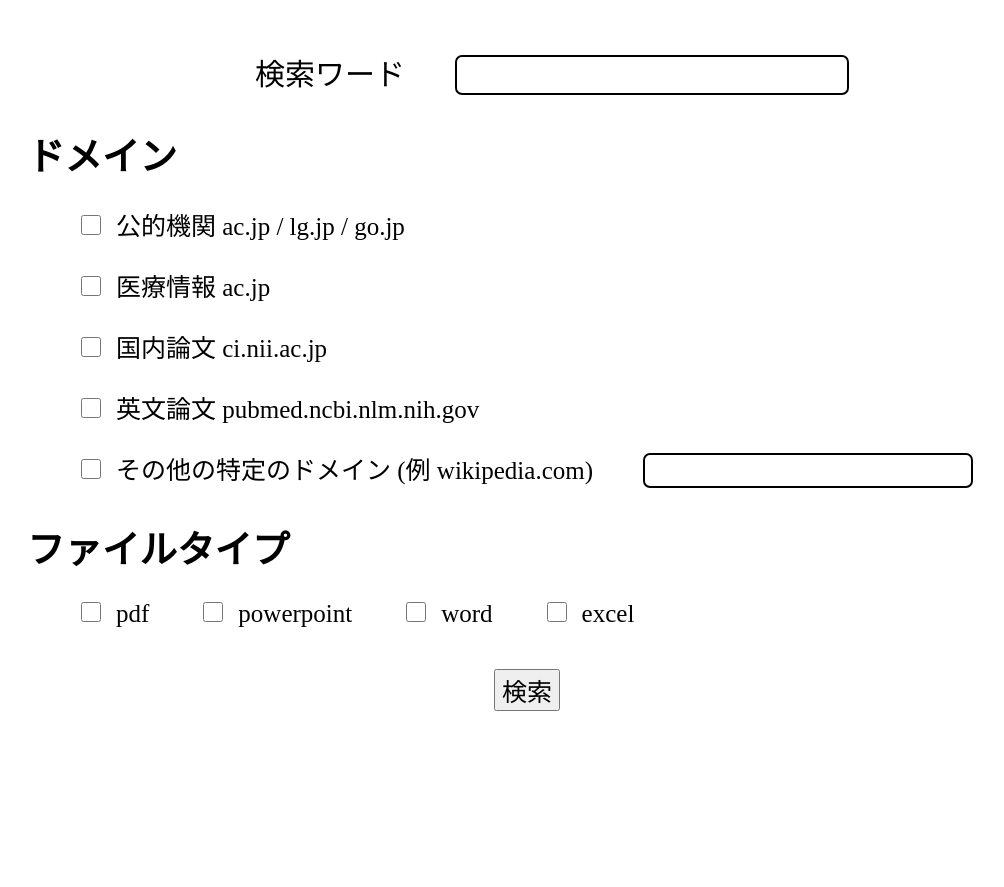
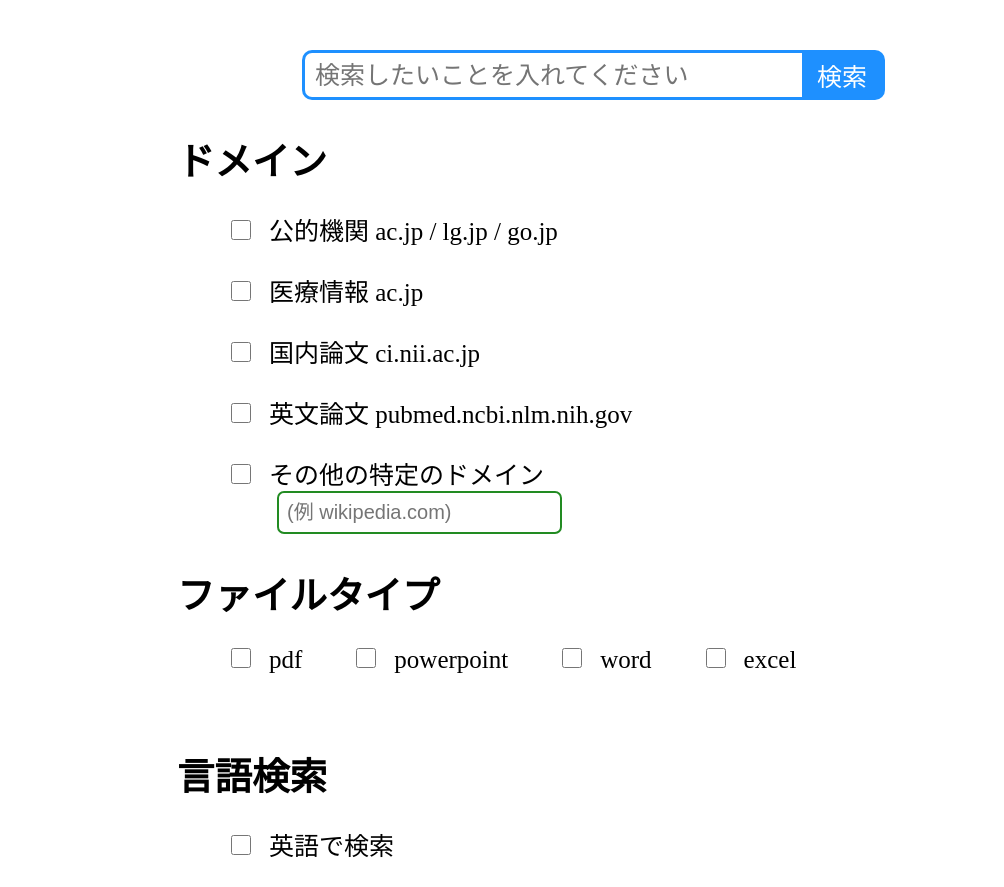
Before and after one commit to katatsumuri-programming/search, a plain HTML site: page index.html in a window 1280 px wide. Shown: the whole page, without its empty margins (113-1117 px from the left). Before the commit the page ends 800 px from the top, so only its background shows below. Drawn offline with nearby package versions, Linux system fonts and the light colour scheme.

Commit message:
Add files via upload

```diff
--- a/index.html
+++ b/index.html
@@ -8,7 +8,7 @@
 <body>
  <div class="main">
  <div class="keyword_div">
- <p>検索ワード<input type="text" id="keyword"></p>
+ <p><input type="search" id="keyword" placeholder="検索したいことを入れてください"><input type="button" value="検索" onclick="search()" class="button"></p>
  </div>
  <div class="domain_div">
   <h2>ドメイン</h2>
@@ -16,7 +16,7 @@
   <p class="domain"><input type="checkbox" name="domain_type" value="medical" id="medical"><label for="medical">医療情報 ac.jp</label></p>
   <p class="domain"><input type="checkbox" name="domain_type" value="paper_domestic" id="paper_domestic"><label for="paper_domestic">国内論文 ci.nii.ac.jp</label></p>
   <p class="domain"><input type="checkbox" name="domain_type" value="paper_american" id="paper_american"><label for="paper_american">英文論文 pubmed.ncbi.nlm.nih.gov</label></p>
-  <p class="domain"><input type="checkbox" name="domain_type" value="other" id="other"><label for="other">その他の特定のドメイン (例 wikipedia.com)</label><input type="text" id="domain_text"></p>
+  <p class="domain"><input type="checkbox" name="domain_type" value="other" id="other"><label for="other">その他の特定のドメイン</label><input type="text" id="domain_text" placeholder="(例 wikipedia.com)"></p>
 
  </div>
  <div class="file_div">
@@ -30,9 +30,10 @@
   <h2>言語検索</h2>
   <p><input type="checkbox" name="language" value="english" id="english"><label for="english">英語で検索</label></p></p>
  </div>
- <div class="search_button">
-  <input type="button" value="検索" onclick="search()">
+
  </div>
+ <div class="loading">
+  <p>Loading...</p>
  </div>
  <script type="text/javascript" src="script.js"></script>
 </body>
--- a/script.js
+++ b/script.js
@@ -2,6 +2,8 @@ function search() {
     var keyword = $("#keyword").val();
 
     if (!(keyword == "")) {
+        $(".loading").css("display", "block")
+        var en = false;
         console.log(keyword);
         var domain = [];
         $(':checkbox[name="domain_type"]:checked').each(function () {
@@ -88,22 +90,41 @@ function search() {
         });
 
         if (language.length > 0) {
-            console.log(language)
-            google.load("language", "1");
-            $(function(){
-                google.language.translate(keyword, "ja", "en", function(result) {
-                    if (!result.error) {
-                        console.log(result)
-                    }
-                });
+            console.log(language);
+            request_url = url = new URL("https://script.google.com/macros/s/AKfycbwfioh7H-WjiKvNMgJ9o5HBtN0izaulFKlA_6jf4Cc302LaMD-pBX1DM3cEGqAryCIj/exec");
+            request_url.searchParams.set("text", keyword);
+            request_url.searchParams.set("source", "ja");
+            request_url.searchParams.set("target", "en");
+            request_url = request_url.toString();
+            console.log(request_url);
+            fetch(request_url)
+            .then(response => response.json())
+            .then(data => {
+                console.log(data["text"]);
+                keyword = data["text"];
+                en = true;
             });
         }
+        setTimeout(() => {
+            search_main = keyword + " " + domain_str + " " + file_str
+            console.log(search_main);
+            if (en) {
+                url = "https://www.google.com/search?q=" + search_main + "&gl=us&hl=en";
+            } else {
+                url = "https://www.google.com/search?q=" + search_main
+            }
+            window.location.href = url;
+        },2000)
+        //https://script.google.com/macros/s/AKfycbwfioh7H-WjiKvNMgJ9o5HBtN0izaulFKlA_6jf4Cc302LaMD-pBX1DM3cEGqAryCIj/exec
 
-
-        search_main = keyword + " " + domain_str + " " + file_str
-        console.log(search_main);
-        window.location.href = "https://www.google.com/search?q=" + search_main;
 
 
     }
 }
+
+
+$("#keyword").keypress(function(e) {
+    if (e.keyCode == 13) {
+        search();
+    }
+});
--- a/style.css
+++ b/style.css
@@ -12,7 +12,7 @@ p {
 
     margin: auto;
     margin-top: 50px;
-    width: 1000px;
+    width: 700px;
 }
 
 body {
@@ -24,11 +24,12 @@ input {
 }
 label {
     cursor: pointer;
+    padding-left: 15px;
 }
 input[type="checkbox"] {
     width: 20px;
     height: 20px;
-    margin-right: 15px;
+
 }
 
 input[type="text"] {
@@ -51,6 +52,52 @@ input[type="text"] {
 h2 {
     margin-bottom: 0;
 }
-.language {
+.loading {
+    position: absolute;
+    width:100%;
+    height:100%;
+    top: 0;
+    left: 0;
+    background-color: #00bfff;
+    text-align: center;
     display: none;
+    opacity: 0.8;
+    color: #000;
 }
+.loading p {
+    margin-top: 40vh;
+}
+
+#keyword {
+    width: 500px;
+    height: 50px;
+    padding: 10px;
+    border-radius:10px 0 0 10px;
+    border: solid 3px #1e90ff;
+    border-right: none;
+}
+.button {
+    height: 50px;
+    background-color: #fff;
+    border: solid 3px #1e90ff;
+    position: absolute;
+    border-left: none;
+    border-radius: 0 10px 10px 0;
+    padding: 0 15px 0 15px;
+    color: #fff;
+    background-color: #1e90ff;
+}
+#keyword:focus {
+    outline: none;
+}
+#keyword::-webkit-search-cancel-button {
+    -webkit-appearance: none;
+}
+#domain_text {
+    border: solid 2px #228b22;
+    padding: 8px;
+    font-size: 20px;
+}
+#domain_text:focus {
+    outline: none;
+}
```
